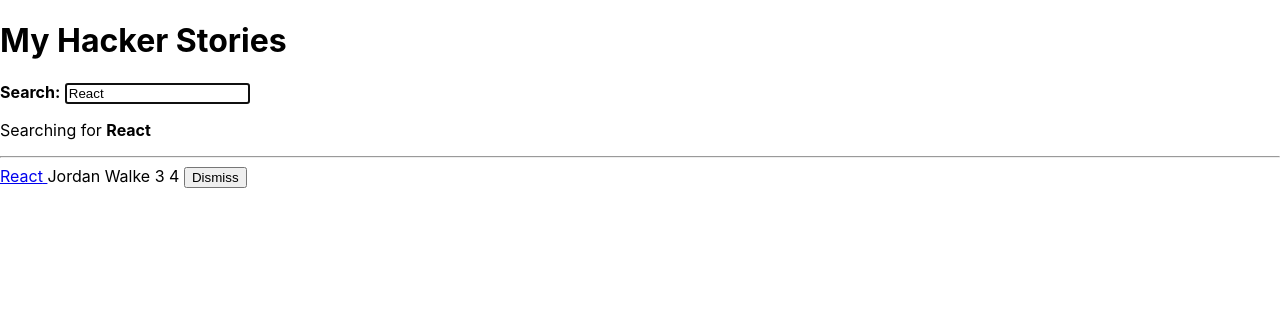
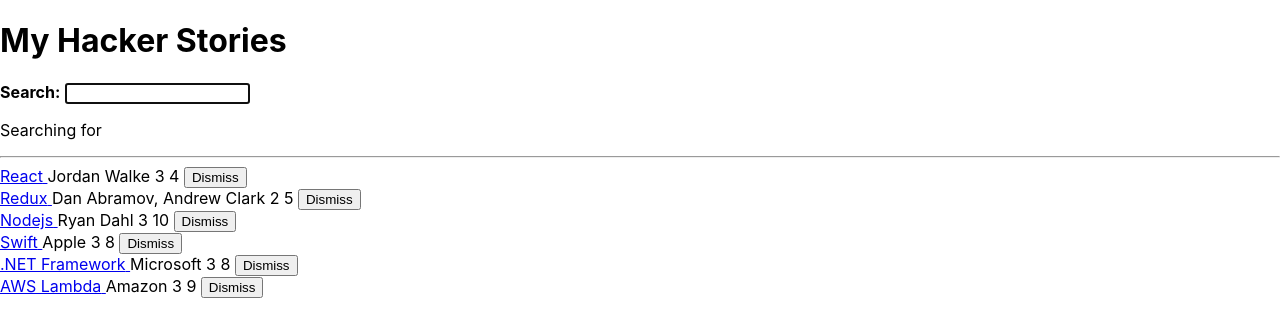
Before and after one commit to bladexr8/hacker-stories, a React (Create React App) app: page / in a window 1280 px wide. Shown: the top 336 px of the page. Built offline with nearby package versions, Linux system fonts and the light colour scheme.

Commit message:
finished conditional rendering chapter

```diff
--- a/src/App.js
+++ b/src/App.js
@@ -26,7 +26,40 @@
     points: 10,
     objectID: 2
   },
+  {
+    title: 'Swift',
+    url: 'https://developer.apple.com',
+    author: 'Apple',
+    num_comments: 3,
+    points: 8,
+    objectID: 3
+  },
+  {
+    title: '.NET Framework',
+    url: 'https://microsoft.com',
+    author: 'Microsoft',
+    num_comments: 3,
+    points: 8,
+    objectID: 4
+  },
+  {
+    title: 'AWS Lambda',
+    url: 'https://aws.com',
+    author: 'Amazon',
+    num_comments: 3,
+    points: 9,
+    objectID: 5
+  },
 ]
+
+// simulate async fetching of data from an API
+const getAsyncStories = () =>
+  new Promise(resolve =>
+    setTimeout(
+      () => resolve({ data: { stories: initialStories}}),
+      2000
+    )
+  );
 
 // custom hook
 const useSemiPersistentState = (key, initialState) => {
@@ -52,10 +85,29 @@
 // Main App Component
 const App = () => {
 
-  const [searchTerm, setSearchTerm] = useSemiPersistentState('search', 'React');
+  const [searchTerm, setSearchTerm] = useSemiPersistentState('search', '');
 
   // load state for stories
-  const [stories, setStories] = React.useState(initialStories);
+  const [stories, setStories] = React.useState([]);
+
+  // loading indicator toggle
+  const [isLoading, setIsLoading] = React.useState(false);
+
+  // error indicator toggle
+  const [isError, setIsError] = React.useState(false);
+
+  // simulate asyc fetching of stories
+  // Note empty dependency array, the side-effect only runs once
+  // when component renders for the first time
+  React.useEffect(() => {
+    setIsLoading(true);
+
+    getAsyncStories().then((result) => {
+      setStories(result.data.stories)
+      setIsLoading(false);
+    })
+    .catch(() => setIsError(true));
+  }, [])
 
   const handleRemoveStory = item => {
     const newStories = stories.filter(
@@ -94,7 +146,15 @@
 
       <hr />
 
-      <List list={searchedStories} onRemoveItem={handleRemoveStory} />
+      {/* conditional render if error loading data */}
+      {isError && <p>Something went wrong...</p>}
+
+      {/* conditional rendering if loading data */}
+      {isLoading ? (
+        <p>Loading...</p>
+      ) : (
+        <List list={searchedStories} onRemoveItem={handleRemoveStory} />
+      )}
 
     </div>
   );
```
